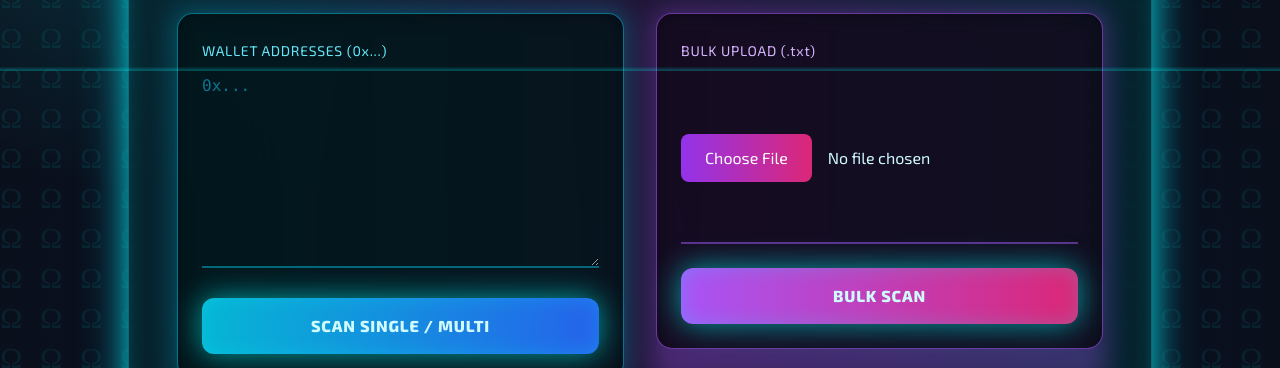
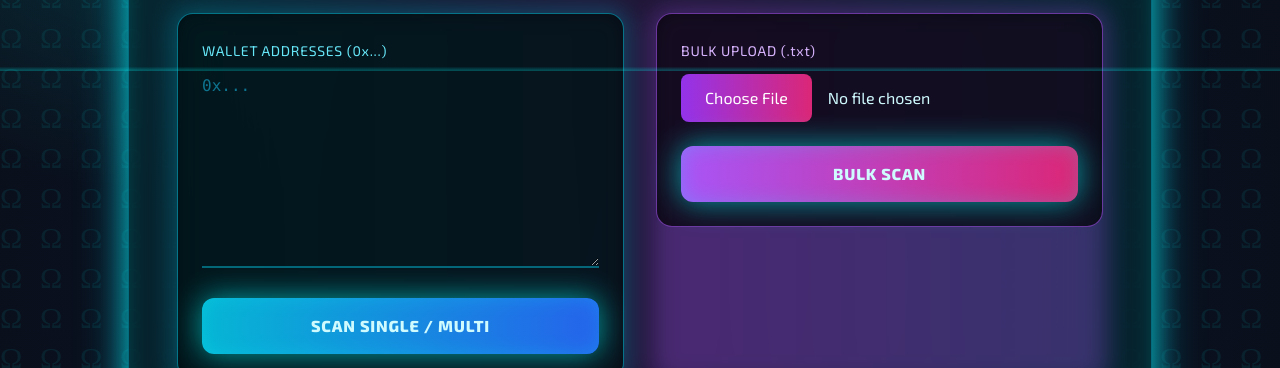
Before and after one commit to limkkk1/nexus-, a plain HTML site: page index.html in a window 1280 px wide. Shown: the part 432-800 px from the top of the page. Drawn offline with nearby package versions, Linux system fonts and the light colour scheme; a script that the page names is missing.

Commit message:
Update index.html

```diff
--- a/index.html
+++ b/index.html
@@ -83,16 +83,12 @@
         </div>
 
         <div class="grid md:grid-cols-2 gap-8 mb-10">
-
-          <!-- 左边：输入地址 -->
           <div class="relative group">
             <div class="absolute -inset-1 bg-cyan-500 rounded-2xl blur-md opacity-30 group-hover:opacity-60 transition"></div>
             <div class="relative bg-black/70 border border-cyan-500/60 rounded-2xl p-6">
               <label class="text-cyan-300 text-sm tracking-wider">WALLET ADDRESSES (0x...)</label>
-
               <textarea id="address" rows="8" placeholder="0x..."
                 class="mt-3 w-full bg-transparent border-b-2 border-cyan-500/50 focus:border-cyan-300 outline-none text-cyan-100 placeholder-cyan-700 font-mono"></textarea>
-
               <button id="querySingle"
                 class="mt-6 w-full py-4 bg-gradient-to-r from-cyan-500 to-blue-600 rounded-xl font-bold tracking-wider hover:from-cyan-400 hover:to-blue-500 transition glow-border">
                 SCAN SINGLE / MULTI
@@ -100,27 +96,18 @@
             </div>
           </div>
 
-          <!-- 右边：上传文件（高度已调整一致） -->
           <div class="relative group">
             <div class="absolute -inset-1 bg-purple-500 rounded-2xl blur-md opacity-30 group-hover:opacity-60 transition"></div>
             <div class="relative bg-black/70 border border-purple-500/60 rounded-2xl p-6">
               <label class="text-purple-300 text-sm tracking-wider">BULK UPLOAD (.txt)</label>
-
-              <!-- 让右边输入区域高度与左边 textarea 完全一致 -->
-              <div class="mt-3 h-[170px] flex items-center justify-center border-b-2 border-purple-500/50">
-                <input id="fileInput" type="file" accept=".txt"
-                  class="w-full file:mr-4 file:py-3 file:px-6 file:rounded-lg
-                  file:bg-gradient-to-r file:from-purple-600 file:to-pink-600 file:border-0
-                  file:text-white hover:file:from-purple-500 hover:file:to-pink-500 cursor-pointer"/>
-              </div>
-
+              <input id="fileInput" type="file" accept=".txt"
+                class="mt-3 w-full file:mr-4 file:py-3 file:px-6 file:rounded-lg file:bg-gradient-to-r file:from-purple-600 file:to-pink-600 file:border-0 file:text-white hover:file:from-purple-500 hover:file:to-pink-500 cursor-pointer"/>
               <button id="queryBatch"
                 class="mt-6 w-full py-4 bg-gradient-to-r from-purple-500 to-pink-600 rounded-xl font-bold tracking-wider hover:from-purple-400 hover:to-pink-500 transition glow-border">
                 BULK SCAN
               </button>
             </div>
           </div>
-
         </div>
 
         <div id="result" class="mt-10">
```
